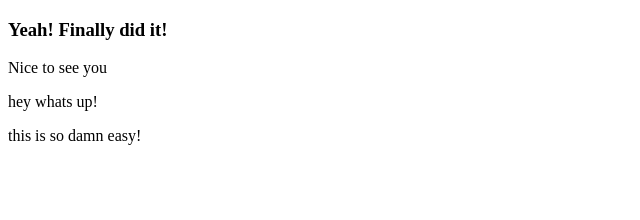
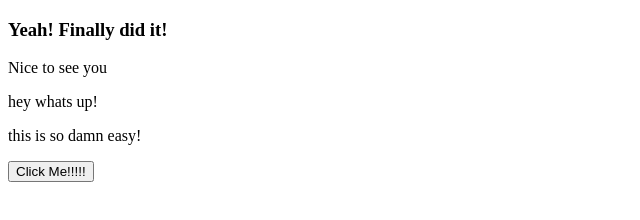
Before and after one commit to Nazmul017/First-website, a plain HTML site: page index.html in a window 1280 px wide. Shown: the whole page, without its empty margins (0-640 px from the left). Drawn offline with Linux system fonts and the light colour scheme.

Commit message:
done adding

```diff
--- a/index.html
+++ b/index.html
@@ -9,5 +9,6 @@
     <p>Nice to see you</p>
     <p> hey whats up!</p>
     <p>this is so damn easy!</p>
+    <Button>Click Me!!!!! </Button>
 </body>
 </html>
```
